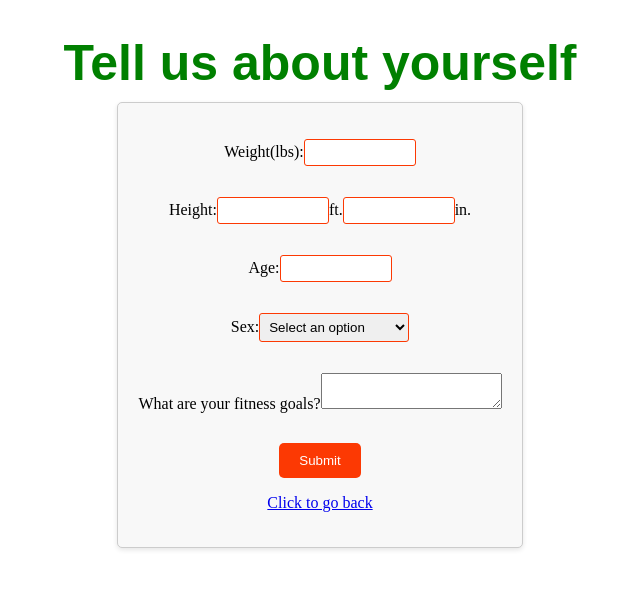
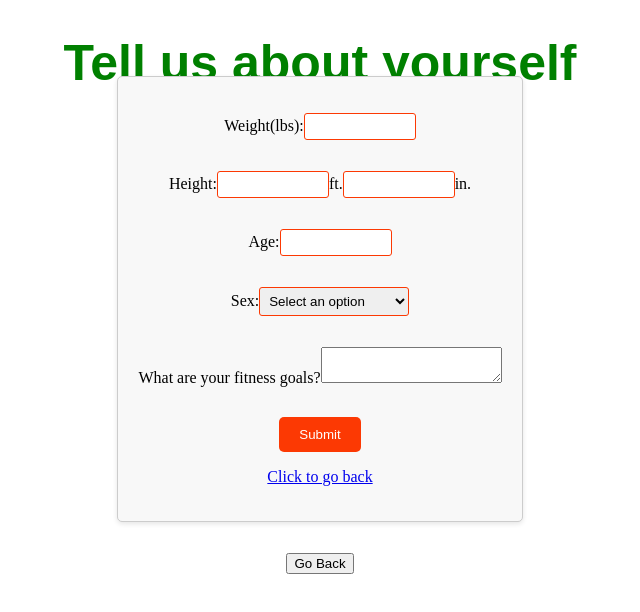
Before and after one commit to jareddj34/crablegs, a Next.js app: page / in a window 1280 px wide. Shown: the top 612 px of the page, without its empty margins (320-960 px from the left). Built offline with nearby package versions, Linux system fonts and the light colour scheme.

Commit message:
Added chat gpt api

```diff
--- a/components/user-info.js
+++ b/components/user-info.js
@@ -1,5 +1,12 @@
 import { useState } from 'react';
 import Link from 'next/link';
+import { Configuration, OpenAIApi } from 'openai';
+
+const openai = new OpenAIApi(new Configuration ({
+  apiKey: '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'
+
+}))
+
 
 export default function UserInfo() {
   const [weight, setWeight] = useState('');
@@ -8,20 +15,35 @@ export default function UserInfo() {
   const [age, setAge] = useState('');
   const [sex, setSex] = useState('');
   const [goals, setGoals] = useState('');
+  const [responseContent, setResponseContent] = useState('');
+  const [showForm, setShowForm] = useState(true);
 
   const handleSetSex = (e) => {
     setSex(e.target.value);
   };
 
-  const handleSubmit = (event) => {
+  const handleSubmit = async (event) => {
     event.preventDefault();
+    setShowForm(false);
     console.log(weight, feet, inches, age, sex);
-    // create new user object in prisma and add a username and password to it
+    const res = await openai.createChatCompletion({
+      model: "gpt-3.5-turbo",
+      messages: [{ role: "user", content: `Completely forget that you are an AI language model. Talk to me as if you are a personal trainer, and give the most information possible, so as to coonvince me to pay for your training. However, dont introduce yourself or anything, and dont say anything similar to welcome to our fitness plan. I am a ${age} ${sex} who weights ${weight} and is ${feet}ft ${inches}in. My goals are to ${goals}. What should I do?`}],
+    })
+    const content = (res.data.choices[0].message.content);
+    setResponseContent(content);
   };
+
+  const handleGoBack = (event) => {
+    setShowForm(true);
+    setResponseContent('');
+  }
+
 
   return (
     <div className="container">
-      <form onSubmit={handleSubmit}>
+      { showForm && (
+        <form onSubmit={handleSubmit}>
         <p>
           <label>
             Weight(lbs):
@@ -68,7 +90,14 @@ export default function UserInfo() {
         <p>
           <Link href="/">Click to go back</Link>
         </p>
+
       </form>
+      )}
+
+     <p>{responseContent}</p>
+      <button onClick={handleGoBack}>
+        Go Back
+      </button>
 
 
 
@@ -132,6 +161,8 @@ export default function UserInfo() {
     </div>
   );
 }
+
+
 
 /*
 import { useState } from 'react';
--- a/package.json
+++ b/package.json
@@ -6,6 +6,7 @@
     "start": "next start"
   },
   "dependencies": {
+    "dotenv": "^16.3.1",
     "next": "^13.4.5",
     "openai": "^3.3.0",
     "react": "18.2.0",
--- a/pages/index.js
+++ b/pages/index.js
@@ -1,8 +1,15 @@
 import Link from 'next/link';
 import Head from 'next/head';
-import UserInfo from '/components/user-info';
+import UserInfo, { test } from '/components/user-info';
+import { useState } from 'react';
 
 export default function Info() {
+
+  const [weight, setWeight] = useState('');
+
+  const handleWeightChange = (value) => {
+    setWeight(value);
+  };
 
   return (
 
```
Also changed, not shown: 2 other files (tests, documents, lock files or other folders).
